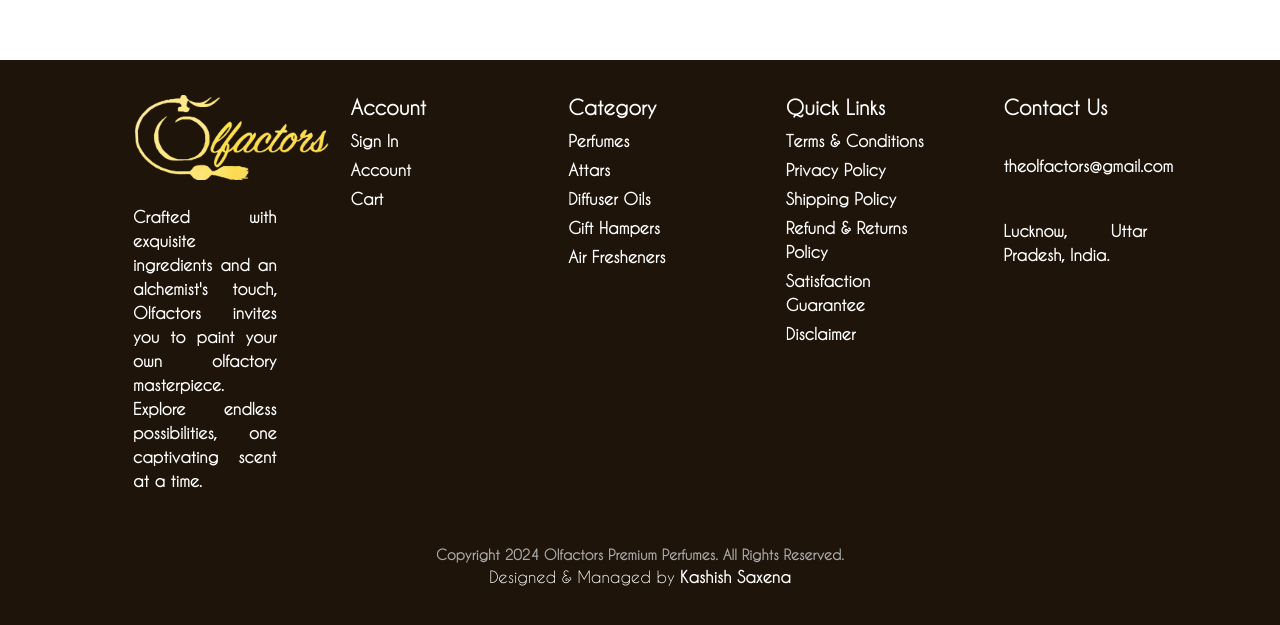
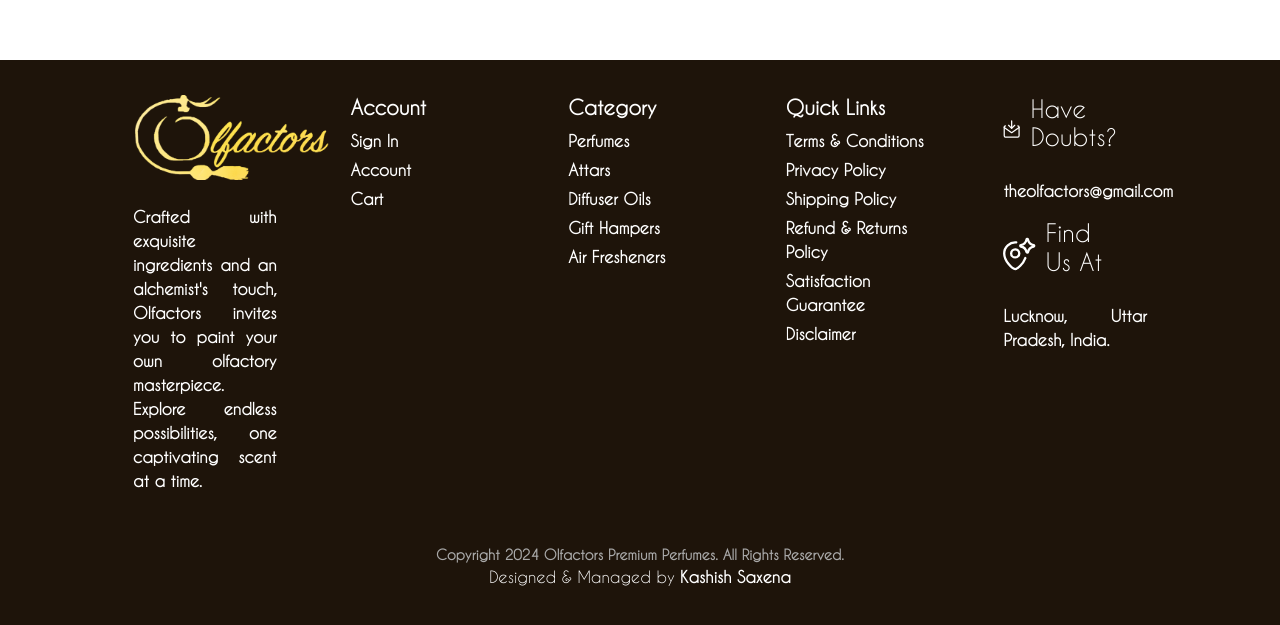
Before and after one commit to kashishsaxena2804/Olfactors-front, a React (Create React App) app: page / in a window 1280 px wide. Shown: the part 2542-3167 px from the top of the page. Built offline with nearby package versions, Linux system fonts and the light colour scheme; no server answers.

Commit message:
icons in footer

```diff
--- a/src/components/layout/Footer.js
+++ b/src/components/layout/Footer.js
@@ -72,12 +72,34 @@
           </ul>
         </div>
         <div className="footer-section">
-          <h3 className="footer-heading">Contact Us</h3>
-          <p className="footer-content">
-            <a href="mailto:connect@aranyamperfumes.com" className="footer-link">theolfactors@gmail.com</a>
-          </p>
-          <p className="footer-content">Lucknow, Uttar Pradesh, India.</p>
-        </div>
+    <div class="flex-container">
+    <svg xmlns="http://www.w3.org/2000/svg" width="50" height="50" viewBox="0 0 14 14">
+    <g fill="none" stroke="currentColor" stroke-linecap="round" stroke-linejoin="round">
+        <path d="M4.5 4L7 6.5L9.5 4M7 .5v6"/>
+        <path d="M12 4.5a1 1 0 0 1 1 1v7a1 1 0 0 1-1 1H2a1 1 0 0 1-1-1v-7a1 1 0 0 1 1-1"/>
+        <path d="M1 5.76L7 10l6-4.24"/>
+    </g>
+</svg>
+        <h4 className="footer-heading1">Have Doubts?</h4>
+    </div>
+    <p className="footer-content">
+        <a href="mailto:connect@aranyamperfumes.com" className="footer-link">theolfactors@gmail.com</a>
+    </p>
+
+    <div class="flex-container">
+        <svg xmlns="http://www.w3.org/2000/svg" width="50" height="50" viewBox="0 0 14 14">
+            <g fill="none" stroke="currentColor" stroke-linecap="round" stroke-linejoin="round">
+                <path d="M3.519 6.746a1.75 1.75 0 1 0 3.5 0a1.75 1.75 0 1 0-3.5 0"/>
+                <path d="M9.629 8.74c-.948 2.542-3.366 4.756-4.36 4.756c-1.25 0-4.75-3.5-4.75-6.75a4.75 4.75 0 0 1 5.19-4.73M7.696 3.77c-.334-.059-.334-.538 0-.596a3.02 3.02 0 0 0 2.433-2.33l.02-.092c.072-.33.542-.331.617-.002l.024.107a3.036 3.036 0 0 0 2.44 2.316c.335.058.335.54 0 .598a3.036 3.036 0 0 0-2.44 2.316l-.024.107c-.075.329-.545.327-.617-.003l-.02-.092a3.02 3.02 0 0 0-2.433-2.33Z"/>
+            </g>
+        </svg>
+        <h4 className="footer-heading1">Find Us At</h4>
+    </div>
+    <p className="footer-content">Lucknow, Uttar Pradesh, India.</p>
+
+</div>
+
+
       </div>
       <div className="footer-copyright">
         <p className="footer-text">
--- a/src/index.css
+++ b/src/index.css
@@ -259,7 +259,16 @@
   color: white;
   margin: 0 auto;
 }
+.flex-container {
+  display: flex;
+  align-items: center; /* Align items vertically center */
+  margin-right: 30px;
+  margin-bottom: -10px;
 
+}
+.footer-heading1 {
+  margin-left: 10px;
+}
 .footer-section {
   width: 15%;
   padding: 5px;
```
